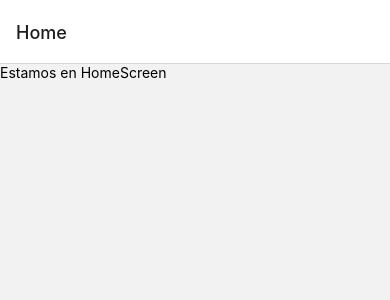
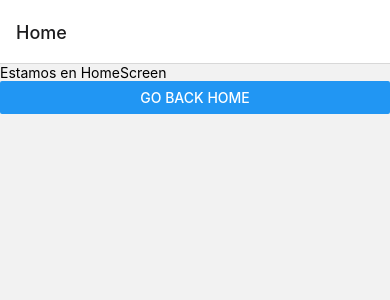
Before and after one commit to Jenerth22Rodriguez/ReactNativeapp, a React Native app: screen /Home in a window 390 px wide. Shown: the top 300 px of the page. Built offline with nearby package versions, Linux system fonts and the light colour scheme.

Commit message:
Nagivate between pages using stack

```diff
--- a/src/navigation/NavigationStack.js
+++ b/src/navigation/NavigationStack.js
@@ -7,9 +7,10 @@ const Stack = createNativeStackNavigator();
 
 export default function NavigationStack() {
   return (
-    <Stack.Navigator>
-      <Stack.Screen name="Home" component={HomeScreen} />
-      <Stack.Screen name="Settings" component={Settings} />
+    <Stack.Navigator initialRouteName="Home">
+    <Stack.Screen name="Settings" component={Settings} />
+    <Stack.Screen name="Home" component={HomeScreen} />
+
     </Stack.Navigator>
   );
 };
--- a/src/screens/HomeScreen.js
+++ b/src/screens/HomeScreen.js
@@ -1,13 +1,19 @@
-import * as React from "react";
-import { View, Text } from "react-native";
+import React from "react";
+import { View, Text, Button } from "react-native";
 
-export default function HomeScreen(){
+export default function HomeScreen(props) {
+    const { navigation } = props;
+
+    const goToPage = () => {
+        navigation.navigate("Settings");
+    };
+
     return (
-            <View>
+        <View>
             <Text>
                 Estamos en HomeScreen
             </Text>
-
-            </View>
+            <Button onPress={goToPage} title="go back home" />
+        </View>
     );
 }
--- a/src/screens/SettingsScreen.js
+++ b/src/screens/SettingsScreen.js
@@ -1,15 +1,20 @@
-import * as React from "react";
-import { View,  Text } from 'react-native';
+import React from "react";
+import { View, Text, Button } from 'react-native';
 
-export default function SettingsScreen(){
+export default function SettingsScreen(props){
+    const { navigation } = props;
+
+    const goToPage = (PageName) => {
+        navigation.navigate(PageName);
+    }
+
     return (
         <View>
-
             <Text>Estamos en SettingsScreen</Text>
             <Text>Estamos en SettingsScreen</Text>
             <Text>Estamos en SettingsScreen</Text>
             <Text>Estamos en SettingsScreen</Text>
+            <Button onPress={() => goToPage("Home")} title="go back home" />
         </View>
-
     );
 }
```
Lines whose indentation alone changed are shown as unchanged.
